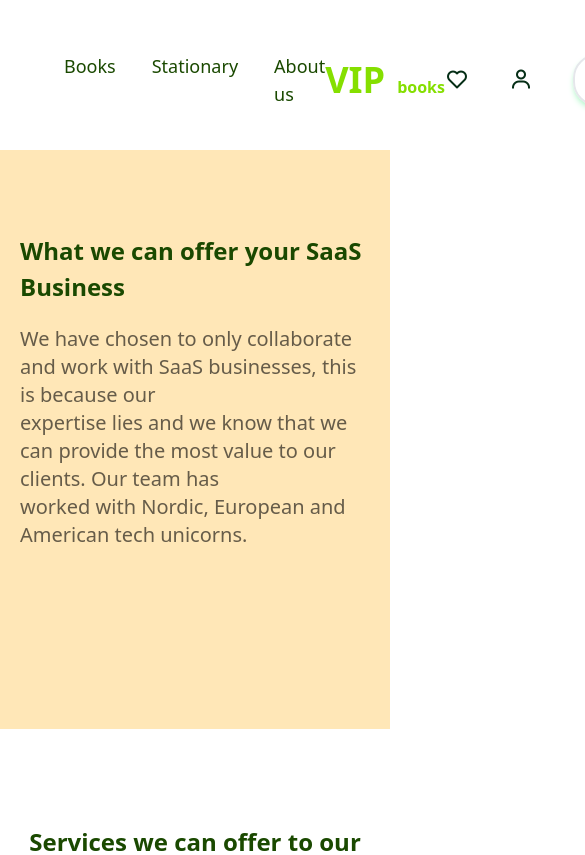
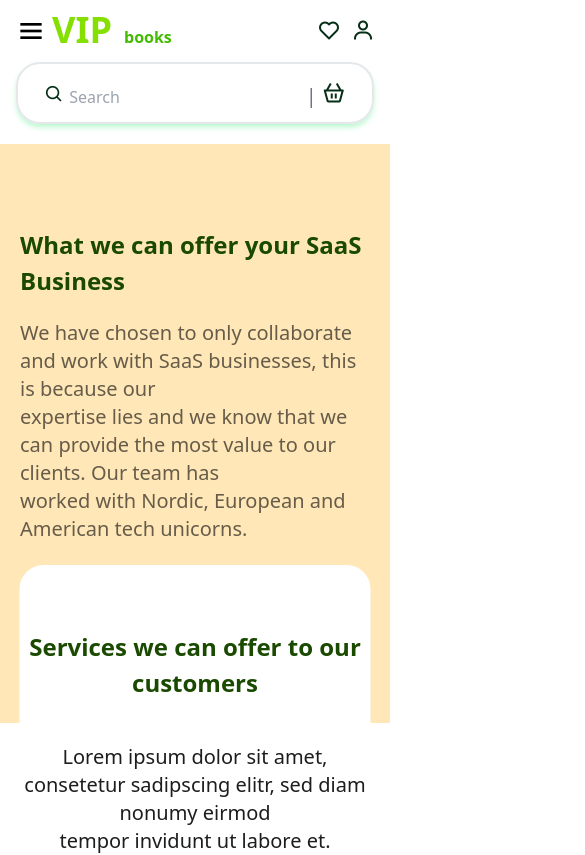
Before and after one commit to SafiyaMakhmudova/real-proyekt, a Vue app: page / in a window 390 px wide. Shown: the top 855 px of the page, 585 px wide, since content can reach past the window. Built offline with nearby package versions, Linux system fonts and the light colour scheme.

Commit message:
added relative

```diff
--- a/src/components/footer.vue
+++ b/src/components/footer.vue
@@ -1,6 +1,6 @@
 <template>
-    <div class=" bg-footerColor flex  px-[64px] pt-[56px] pb-[82px] ">
-        <div class="text-text  w-[50%]">
+    <div class=" bg-footerColor flex  px-[64px] pt-[56px] pb-[82px] footer ">
+        <div class="text-text  w-[50%] footer-div1">
             <div>
                 <h2 class="text-xl mb-3 "><i>Catalog</i></h2>
                 <div class="flex flex-col">
@@ -14,7 +14,7 @@
                 <a href="/">About us</a>
             </div>
         </div>
-        <div class="text-text w-[50%]">
+        <div class="text-text w-[50%] footer-div2">
             <h2 class="text-lg mb-2"><i>FOLLOW US</i></h2>
             <div class="flex flex-col gap-2  ">
                 <a href="/"><i class='bx bxl-telegram border-2 rounded-full bg-text text-white p-1  '></i>Telegram</a>
@@ -33,5 +33,11 @@
 </script>
 
 <style  scoped>
+@media only screen and (min-width:330px) and   (max-width: 596px) {
+  .footer {
+    padding: 10px;
+    padding-bottom: 20px;
+  }
+}
 
 </style>
--- a/src/components/navbar.vue
+++ b/src/components/navbar.vue
@@ -1,20 +1,32 @@
 <template>
-  <div class=" pt-[52px] px-[64px] pb-[42px] flex items-center w-full justify-between ">
-  <div class="flex gap-9 text-text text-lg">
+  <div class="pt-[52px] px-[64px] pb-[42px] nav flex   items-center w-full justify-between">
+    <div class="flex gap-9 text-text text-lg navmenu">
       <h3>Books</h3>
       <h3>Stationary</h3>
       <a href="/">About us</a>
+    </div>
+    <div class="flex">
+      <i
+        class="bx bx-menu cursor-pointer"
+        @click="showMenu = !showMenu"
+      ></i>
 
+      <h2 class="text-[#43BB00] font-bold navh2">
+        <span class="text-4xl mr-3 text-primary">VIP</span>books
+      </h2>
     </div>
-    <h2 class="text-primary font-bold"><span class="text-4xl mr-3">VIP</span>books</h2>
-    <div class="flex items-center">
+    <div class="flex items-center navdiv">
+      <div class="flex navicons">
         <i class="bx bx-heart text-2xl text-green-950 mr-10"></i>
         <i class="bx bx-user text-2xl text-green-950 mr-10"></i>
-      <div class="border-2 rounded-3xl shadow-md shadow-green-200 px-4 py-2 items-center flex">
+      </div>
+      <div
+        class="navinput border-2 rounded-3xl shadow-md shadow-green-200 px-4 py-2 items-center flex"
+      >
         <i class="bx bx-search text-green-950 mr-5 text-xl"></i>
         <input
           type="text"
-          class="outline-none "
+          class="outline-none"
           placeholder="Search"
         />
         <span class="text-xl text-gray-500">|</span>
@@ -22,8 +34,88 @@
       </div>
     </div>
   </div>
+
+
+  <div
+      v-if="showMenu"
+      class="w-[100%] h-[500px] border-2 z-[1001]  absolute top-12   text-left bg-white py-2"
+    >
+      <div class="flex justify-between items-center border-b-2 w-full">
+        <a class="p-2">Books</a>
+        <i class="bx bx-chevron-down text-xl"></i>
+      </div>
+      <div class="flex justify-between items-center border-b-2 w-full">
+        <a class="p-2">Stationary</a>
+        <i class="bx bx-chevron-down text-xl"></i>
+      </div>
+      <a
+        class="border-b-2 block p-2"
+        href="/"
+        >About us</a
+      >
+    </div>
+
+  <div
+    class="nav-input border-2 rounded-3xl shadow-md mx-4 shadow-green-200 px-2 py-2 items-center text-center flex"
+  >
+    <i class="bx bx-search text-green-950 mr-5 text-xl"></i>
+    <input
+      type="text"
+      class="outline-none w-[70%]"
+      placeholder="Search"
+    />
+    <span class="text-xl text-gray-500">|</span>
+    <i class="bx bx-basket text-green-950 text-2xl"></i>
+  </div>
 </template>
 
-<script setup></script>
+<script setup>
+import { ref } from 'vue';
+const showMenu = ref(false);
+</script>
 
-<style  scoped></style>
+<style scoped>
+@media only screen and (min-width: 330px) and (max-width: 596px) {
+  .nav {
+    padding: 10px;
+    text-align: center;
+    align-items: center;
+    width: 100%;
+  }
+
+  .navmenu {
+    display: none;
+  }
+
+  .bx-menu {
+    font-size: xx-large;
+  }
+
+  .bx {
+    margin: 5px;
+  }
+
+  .navdiv {
+    padding: 0;
+  }
+
+  .navinput {
+    display: none;
+  }
+
+  .nav-input {
+    margin-bottom: 20px;
+    display: block;
+  }
+}
+
+@media only screen and (min-width: 596px) and (max-width: 1300px) {
+  .bx-menu {
+    display: none;
+  }
+
+  .nav-input {
+    display: none;
+  }
+}
+</style>
--- a/src/views/About.vue
+++ b/src/views/About.vue
@@ -1,7 +1,7 @@
 <template>
   <!-- Modal 1 -->
   <div class="text-left relative mb-[200px]">
-    <div class="bg-[#FFE7B7] pt-[83px] pl-[240px]  modal1 pb-[180px] pr-[124px]">
+    <div class="bg-[#FFE7B7] pt-[83px] pl-[240px]   modal1 pb-[180px] pr-[124px]">
       <h2 class="text-text text-3xl mb-5 font-semibold modal1h2 ">What we can offer your SaaS Business</h2>
       <p class="text-[#665C49] text-xl font-medium modal1p">
         We have chosen to only collaborate and work with SaaS businesses, this is because our<br />
@@ -136,7 +136,7 @@
 </script>
 
 <style scoped>
-@media only screen and (max-width: 768px) {
+@media only screen and  (min-width:330px) and  (max-width: 768px) {
   .modal1 {
     width: 100%;
     padding-left: 10px;
@@ -185,7 +185,8 @@
   }
 }
 
-@media only screen and (max-width: 932px) {
+
+@media only screen and  (min-width:390px) and  (max-width: 897px) {
   .modal1 {
     width: 100%;
     padding-left: 20px;
@@ -198,7 +199,56 @@
   }
 
   .modal2 {
-    top: 90%;
+    top: 67%;
+    margin-bottom: 45px;
+
+  }
+  .modal2h2 {
+    width: 100%;
+    font-size:x-large ;
+  }
+
+  .modal3 {
+    padding: 20px;
+  }
+
+  .modal3h2 {
+    text-align: center;
+    width: 100%;
+    padding-bottom: 10px;
+  }
+
+  .modal3div {
+    width: 100%;
+    display: block;
+  }
+
+
+  .modal3w {
+    width: 100%;
+  }
+
+
+  .modal3img {
+    margin-top: 15px;
+    width: 100%;
+  }
+}
+
+@media only screen and  (min-width:427px) and  (max-width: 932px) {
+  .modal1 {
+    width: 100%;
+    padding-left: 20px;
+    padding-right: 20px;
+
+  }
+  .modal1h2 {
+    width: 100%;
+    font-size:x-large ;
+  }
+
+  .modal2 {
+    top: 67%;
     margin-bottom: 45px;
 
   }
```
Lines whose indentation alone changed are shown as unchanged.
